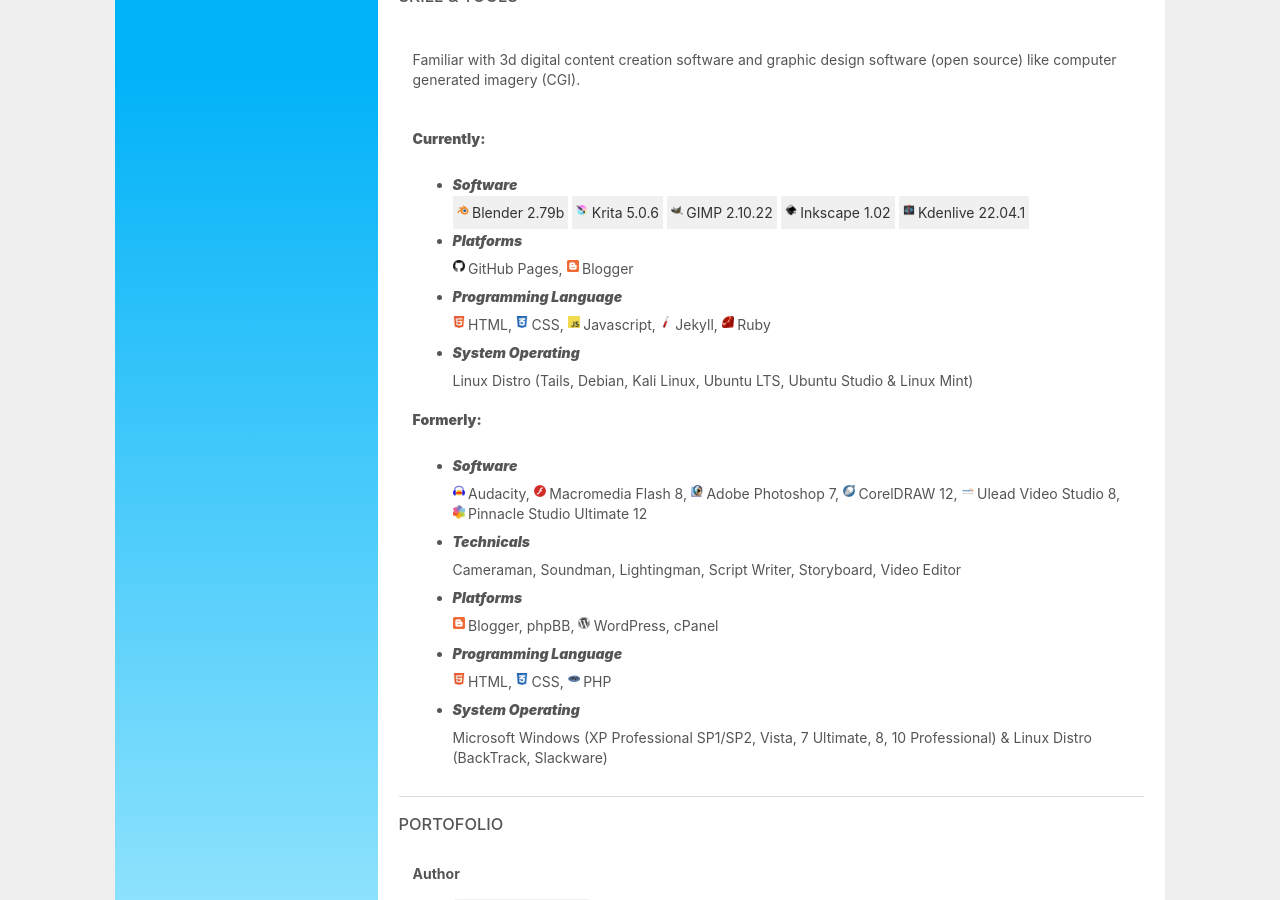
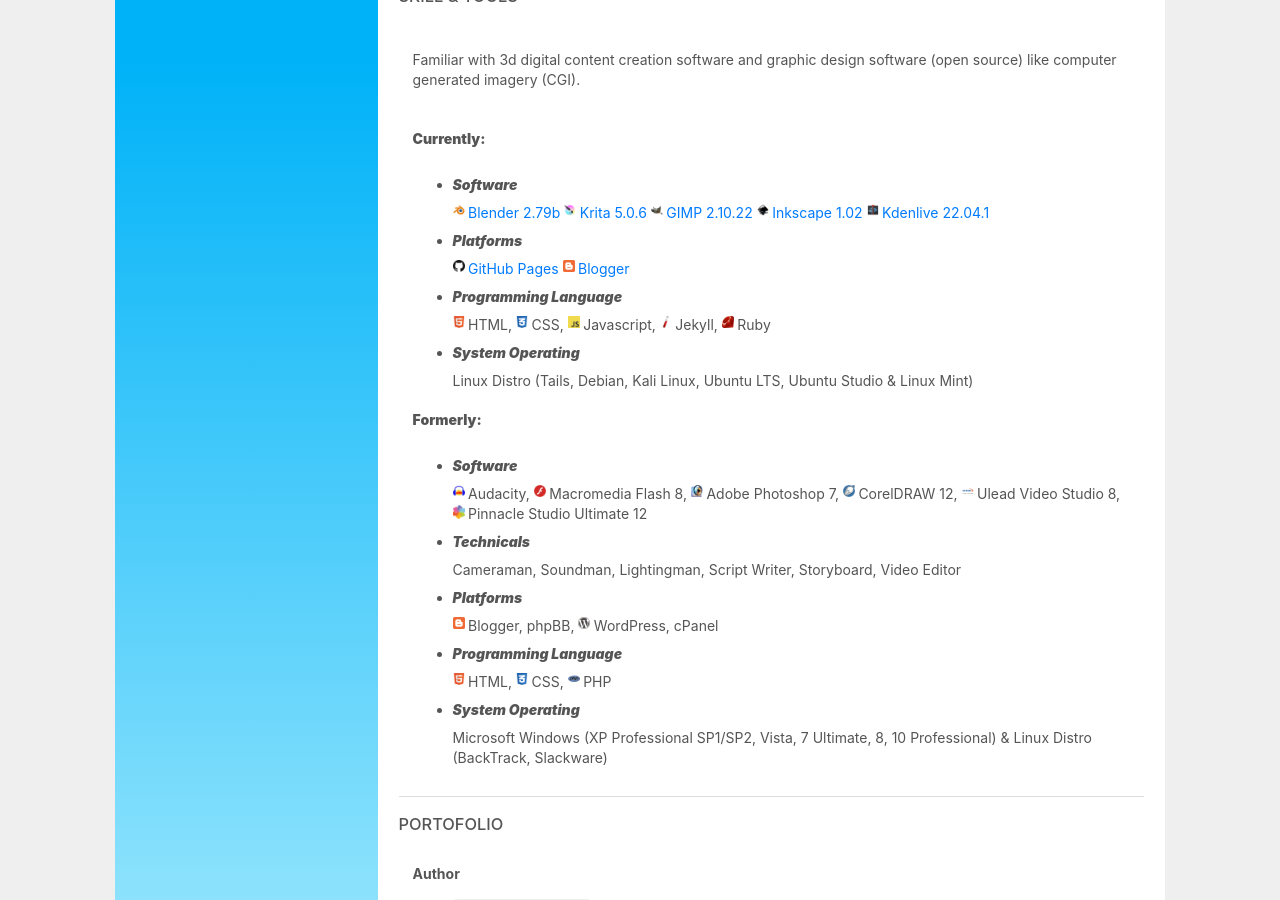
Before and after one commit to mohamadrido/about, a Jekyll site: the page built from index.html, in a window 1280 px wide and 900 px high, scrolled down 994 px. Built offline with Jekyll 4.4.1, drawn with Linux system fonts in a browser that asks for light colours; nearby versions of some CDN libraries.

Commit message:
Update index.html

```diff
--- a/index.html
+++ b/index.html
@@ -96,10 +96,10 @@
     <br/>
     <h4 style="font-weight: 900;">Currently:</h4>
     <ul>
-    <li  style="font-weight: 900;"><i>Software</i></li>
-    <a style="text-decoration:none; color:#333; background:#f0f0f0; padding:8px 4px;" href="https://blender.org"><img src="/blender.png" class="icon">Blender 2.79b</a> <a style="text-decoration:none; color:#333; background:#f0f0f0; padding:8px 4px;" href="https://krita.org"><img src="/krita.png" class="icon">Krita 5.0.6</a> <a style="text-decoration:none; color:#333; background:#f0f0f0; padding:8px 4px;" href="https://gimp.org"><img src="/GIMP.png" class="icon">GIMP 2.10.22</a> <a style="text-decoration:none; color:#333; background:#f0f0f0; padding:8px 4px;" href="https://inkscape.org"><img src="/inkscape.png" class="icon">Inkscape 1.02</a> <a style="text-decoration:none; color:#333; background:#f0f0f0; padding:8px 4px;" href="https://kdenlive.org"><img src="/kdenlive.png" class="icon">Kdenlive 22.04.1</a>
+    <li><i>Software</i></li>
+      <a href="https://blender.org"><img src="/blender.png" class="icon">Blender 2.79b</a> <a href="https://krita.org"><img src="/krita.png" class="icon">Krita 5.0.6</a> <a href="https://gimp.org"><img src="/GIMP.png" class="icon">GIMP 2.10.22</a> <a href="https://inkscape.org"><img src="/inkscape.png" class="icon">Inkscape 1.02</a> <a href="https://kdenlive.org"><img src="/kdenlive.png" class="icon">Kdenlive 22.04.1</a>
     <li><i>Platforms</i></li>
-      <img src="/github.png" class="icon">GitHub Pages, <img src="/blogger.png" class="icon">Blogger
+      <a href="https://pages.github.com"><img src="/github.png" class="icon">GitHub Pages</a> <a href="https://blogger.com"><img src="/blogger.png" class="icon">Blogger</a>
     <li style="font-weight: 900;"><i>Programming Language</i></li>
       <img src="/html5.png" class="icon">HTML, <img src="/css3.png" class="icon">CSS, <img src="/js.png" class="icon">Javascript, <img src="/jekyll.png" class="icon">Jekyll, <img src="/ruby.png" class="icon">Ruby
     <li><i>System Operating</i></li>
@@ -107,15 +107,15 @@
     </ul>
     <h4  style="font-weight: 900;">Formerly:</h4>
     <ul>
-    <li style="font-weight: 900;"><i>Software</i></li>
+    <li><i>Software</i></li>
       <img src="/audacity.png" class="icon">Audacity, <img src="/fl8.png" class="icon">Macromedia Flash 8, <img src="/ps7.png" class="icon">Adobe Photoshop 7, <img src="/cd12.png" class="icon">CorelDRAW 12, <img src="/ulead8.png" class="icon">Ulead Video Studio 8, <img src="/pinnacle12.png" class="icon">Pinnacle Studio Ultimate 12
-    <li style="font-weight: 900;"><i>Technicals</i></li>
+    <li><i>Technicals</i></li>
       Cameraman, Soundman, Lightingman, Script Writer, Storyboard, Video Editor
-    <li style="font-weight: 900;"><i>Platforms</i></li>
+    <li><i>Platforms</i></li>
       <img src="/blogger.png" class="icon">Blogger, phpBB, <img src="/wp.png" class="icon">WordPress, cPanel
-    <li style="font-weight: 900;"><i>Programming Language</i></li>
+    <li><i>Programming Language</i></li>
       <img src="/html5.png" class="icon">HTML, <img src="/css3.png" class="icon">CSS, <img src="/php.png" class="icon">PHP
-    <li style="font-weight: 900;"><i>System Operating</i></li>
+    <li><i>System Operating</i></li>
       Microsoft Windows (XP Professional SP1/SP2, Vista, 7 Ultimate, 8, 10 Professional) & Linux Distro (BackTrack, Slackware)
     </ul>
     </p>
```
